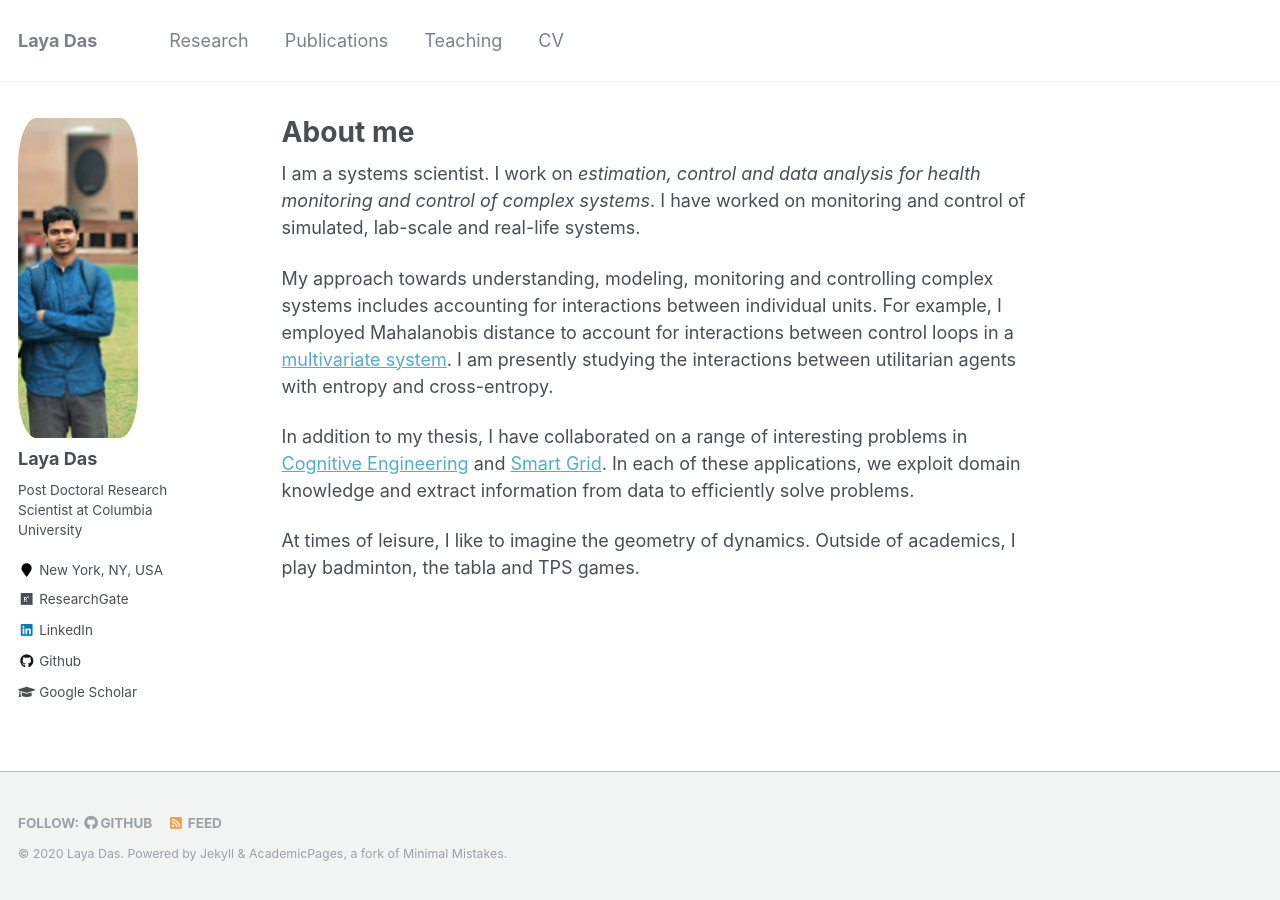
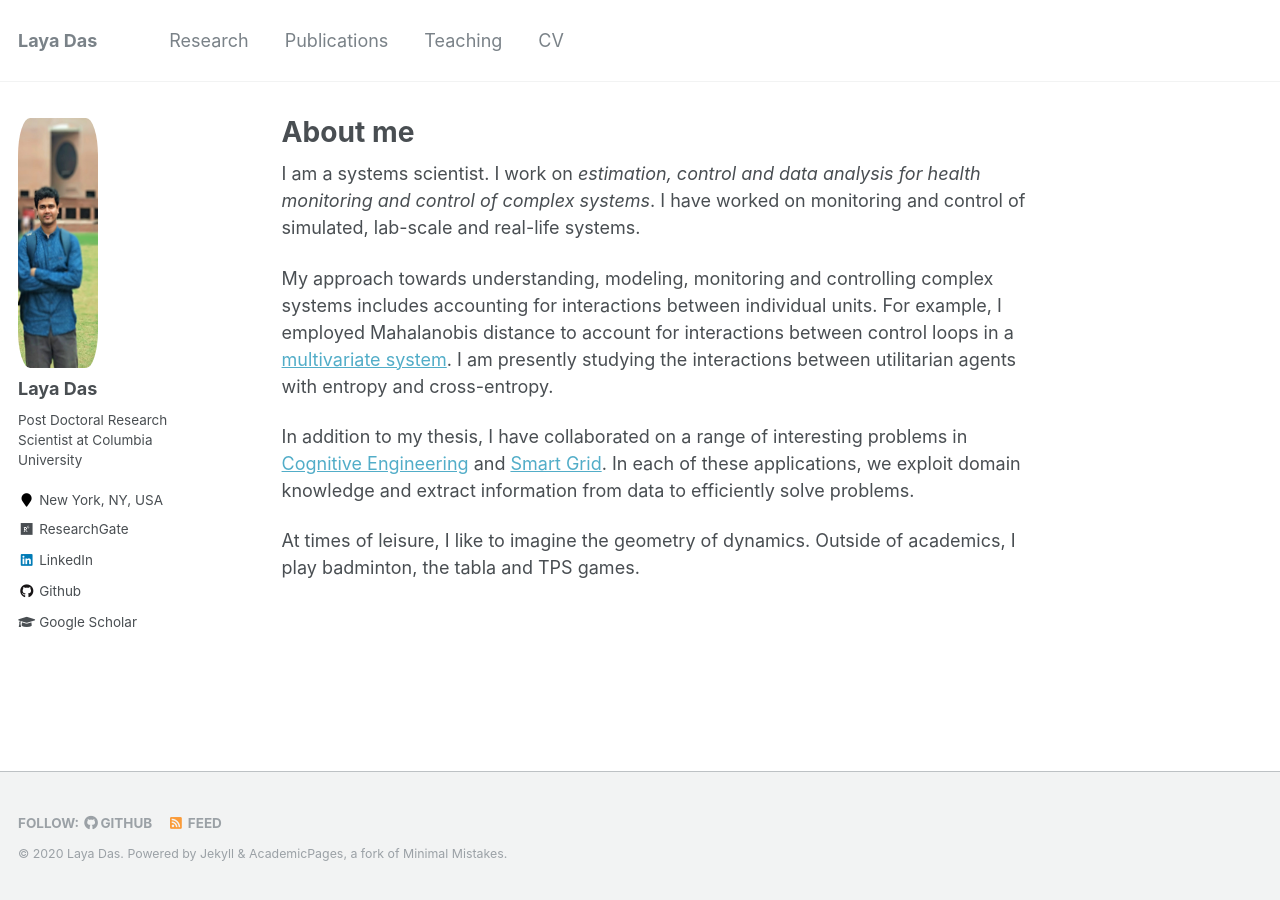
Before and after one commit to layadas/layadas.github.io, a Jekyll site: the page built from _pages/about.md, in a window 1280 px wide. Built offline with Jekyll 4.4.1, drawn with Linux system fonts in a browser that asks for light colours.

Commit message:
Update author-profile.html

```diff
--- a/_includes/author-profile.html
+++ b/_includes/author-profile.html
@@ -8,8 +8,8 @@
 <style>
 .avatar {
   vertical-align: middle;
-  width: 120px;
-  height: 320px;
+  width: 80px;
+  height: 250px;
   border-radius: 15%;
 }
 </style>
```
